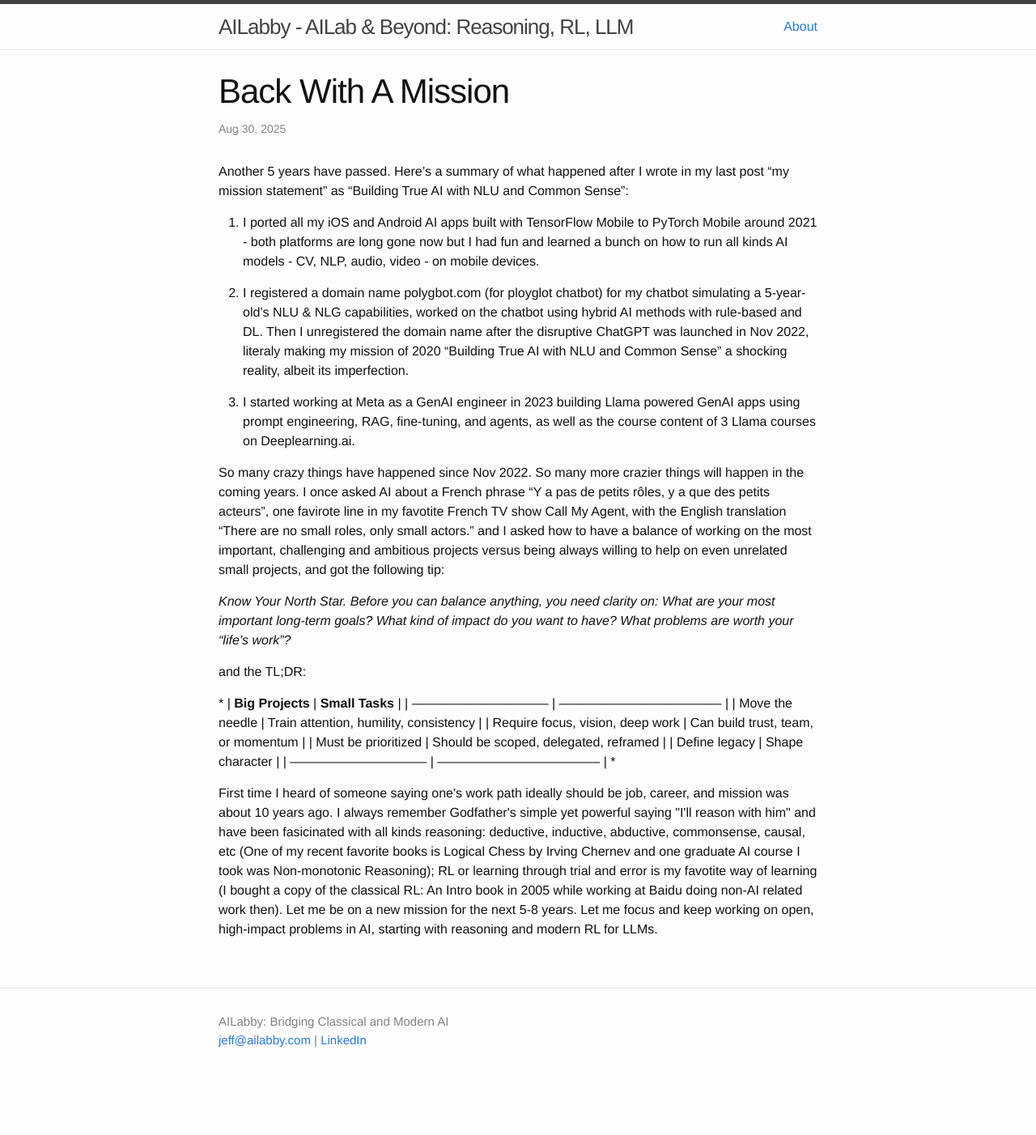
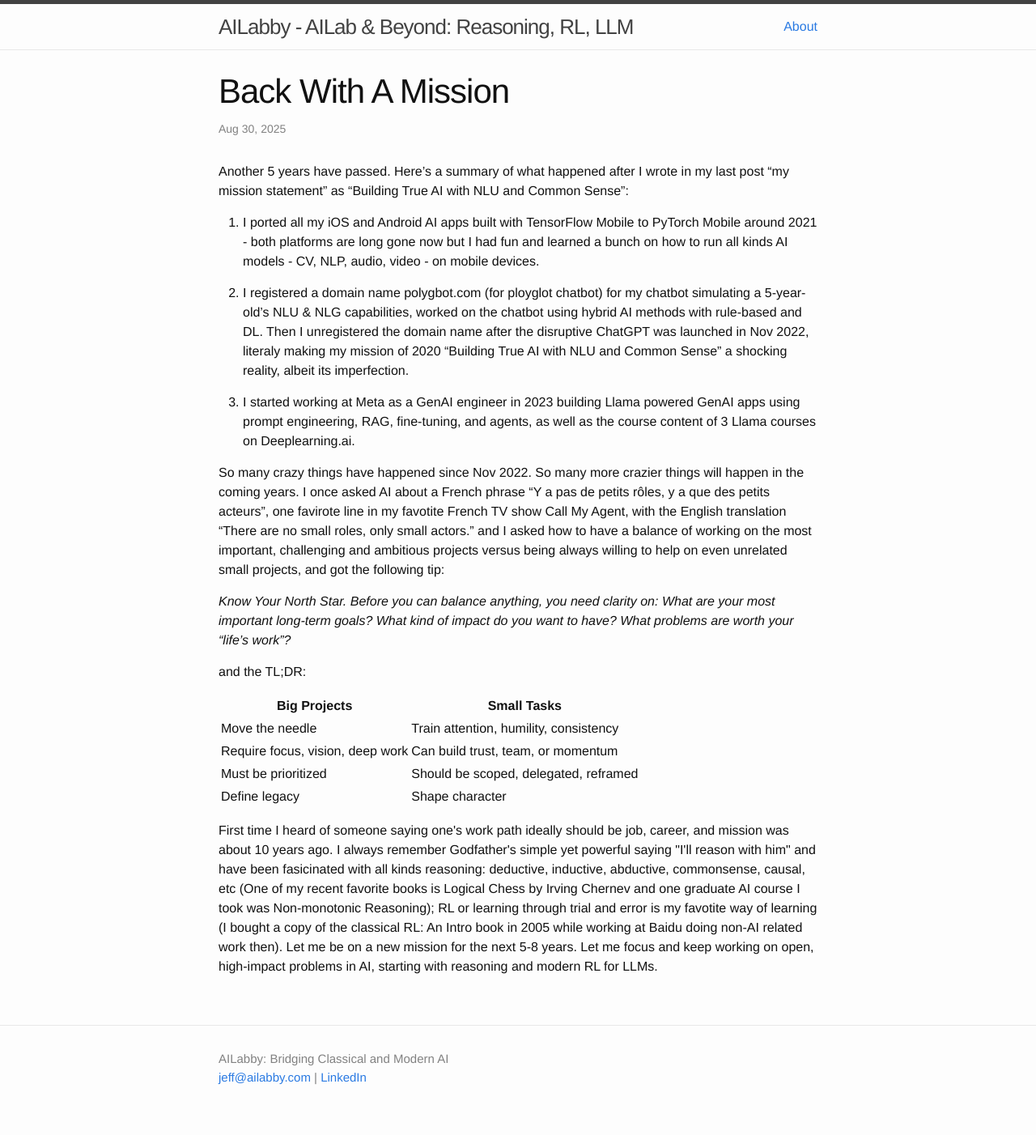
Before and after one commit to jeffxtang/jeffxtang.github.io, a Jekyll site: the page built from _posts/2025-08-30-back-with-a-mission.md, in a window 1280 px wide. Shown: the whole page at 81% size. Built offline with Jekyll 4.4.1, drawn with Linux system fonts in a browser that asks for light colours; comment, search, counter and statistics services are not loaded; before the commit the page ends 1356 px from its top, so only the background shows below that.

```diff
--- a/_posts/2025-08-30-back-with-a-mission.md
+++ b/_posts/2025-08-30-back-with-a-mission.md
@@ -23,7 +23,6 @@ What problems are worth your “life’s work”?*
 
 and the TL;DR:
 
-*
 | **Big Projects**                 | **Small Tasks**                        |
 | -------------------------------- | -------------------------------------- |
 | Move the needle                  | Train attention, humility, consistency |
@@ -31,11 +30,11 @@ and the TL;DR:
 | Must be prioritized              | Should be scoped, delegated, reframed  |
 | Define legacy                    | Shape character                        |
 | -------------------------------- | -------------------------------------- |
-*
+
 
 <p>
 
 
-First time I heard of someone saying one's work path ideally should be job, career, and mission was about 10 years ago. I always remember Godfather's simple yet powerful saying "I'll reason with him" and have been fasicinated with all kinds reasoning: deductive, inductive, abductive, commonsense, causal, etc (One of my recent favorite books is Logical Chess by Irving Chernev and one graduate AI course I took was Non-monotonic Reasoning); RL or learning through trial and error is my favotite way of learning (I bought a copy of the classical RL: An Intro book in 2005 while working at Baidu doing non-AI related work then).
+<p>First time I heard of someone saying one's work path ideally should be job, career, and mission was about 10 years ago. I always remember Godfather's simple yet powerful saying "I'll reason with him" and have been fasicinated with all kinds reasoning: deductive, inductive, abductive, commonsense, causal, etc (One of my recent favorite books is Logical Chess by Irving Chernev and one graduate AI course I took was Non-monotonic Reasoning); RL or learning through trial and error is my favotite way of learning (I bought a copy of the classical RL: An Intro book in 2005 while working at Baidu doing non-AI related work then).
 
 Let me be on a new mission for the next 5-8 years. Let me focus and keep working on open, high-impact problems in AI, starting with reasoning and modern RL for LLMs.
```
